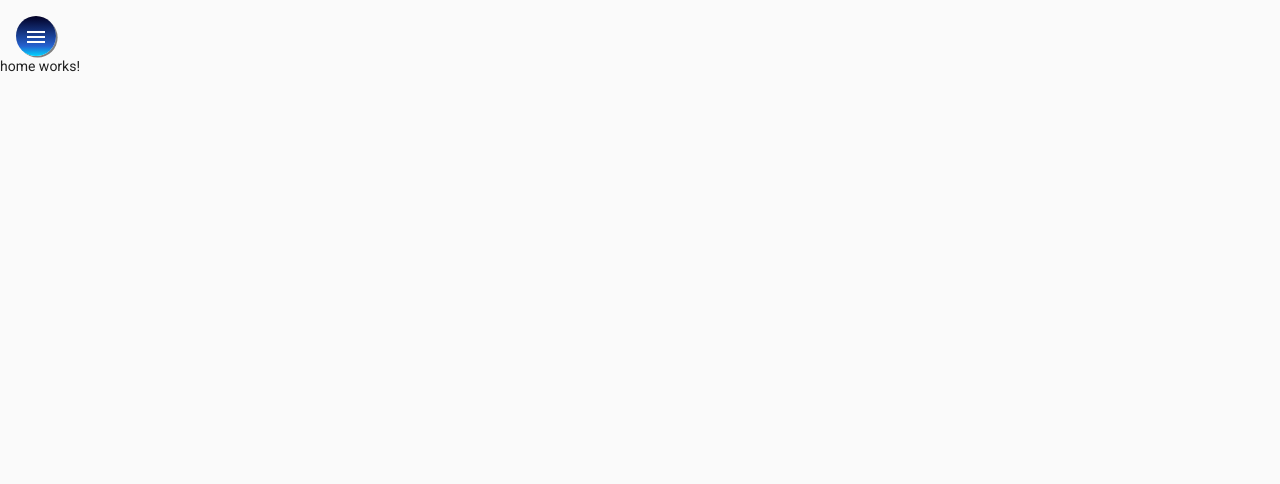
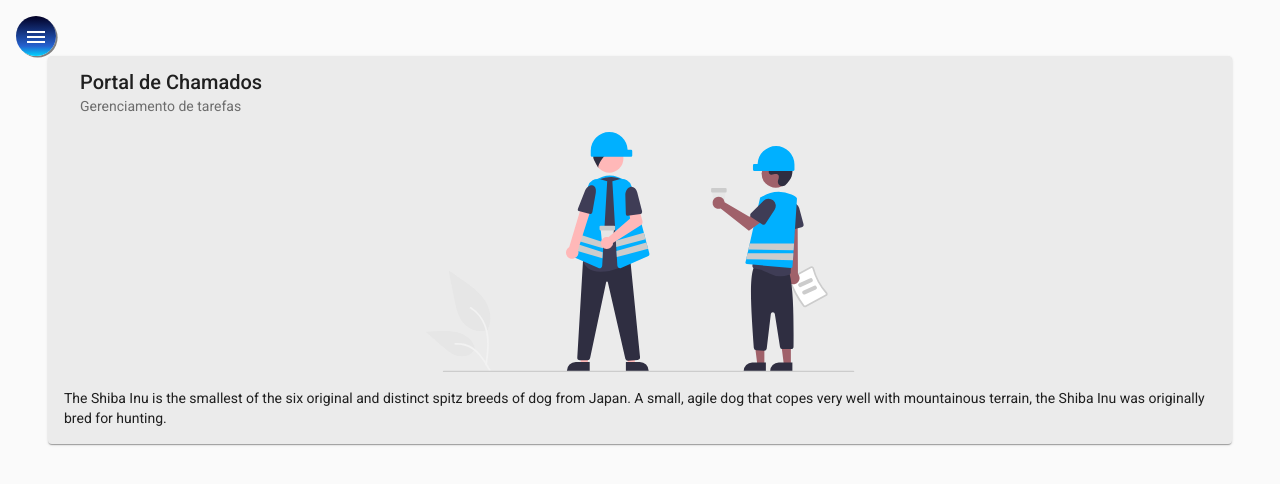
Before and after one commit to WesleyPenachia/PortalChamados-Front, an Angular app: page /home in a window 1280 px wide. Shown: the top 484 px of the page. Built offline with nearby package versions, Linux system fonts and the light colour scheme.

Commit message:
pagina home

```diff
--- a/src/app/components/home/home.component.css
+++ b/src/app/components/home/home.component.css
@@ -0,0 +1,9 @@
+.card {
+  width: 90%;
+  margin: auto;
+  background-color: rgb(235, 235, 235);
+}
+
+img {
+  height: 15rem;
+}
--- a/src/app/components/home/home.component.html
+++ b/src/app/components/home/home.component.html
@@ -1 +1,14 @@
-<p>home works!</p>
+<mat-card class="card">
+  <mat-card-header>
+    <mat-card-title>Portal de Chamados</mat-card-title>
+    <mat-card-subtitle>Gerenciamento de tarefas</mat-card-subtitle>
+  </mat-card-header>
+  <img mat-card-image src="assets/img/home-image.svg" alt="imagem home portal de chamados">
+  <mat-card-content>
+    <p>
+      The Shiba Inu is the smallest of the six original and distinct spitz breeds of dog from Japan.
+      A small, agile dog that copes very well with mountainous terrain, the Shiba Inu was originally
+      bred for hunting.
+    </p>
+  </mat-card-content>
+</mat-card>
--- a/src/app/components/nav/nav.component.html
+++ b/src/app/components/nav/nav.component.html
@@ -2,7 +2,7 @@
   <mat-drawer #drawer class="sidenav" mode="side">
     <img src="assets/img/side-image.svg" alt="">
     <mat-nav-list class="nav-list">
-      <a mat-list-item routerLink="/">
+      <a mat-list-item routerLink="home">
         <i class="material-icons">home</i>
         Home
       </a>
```
